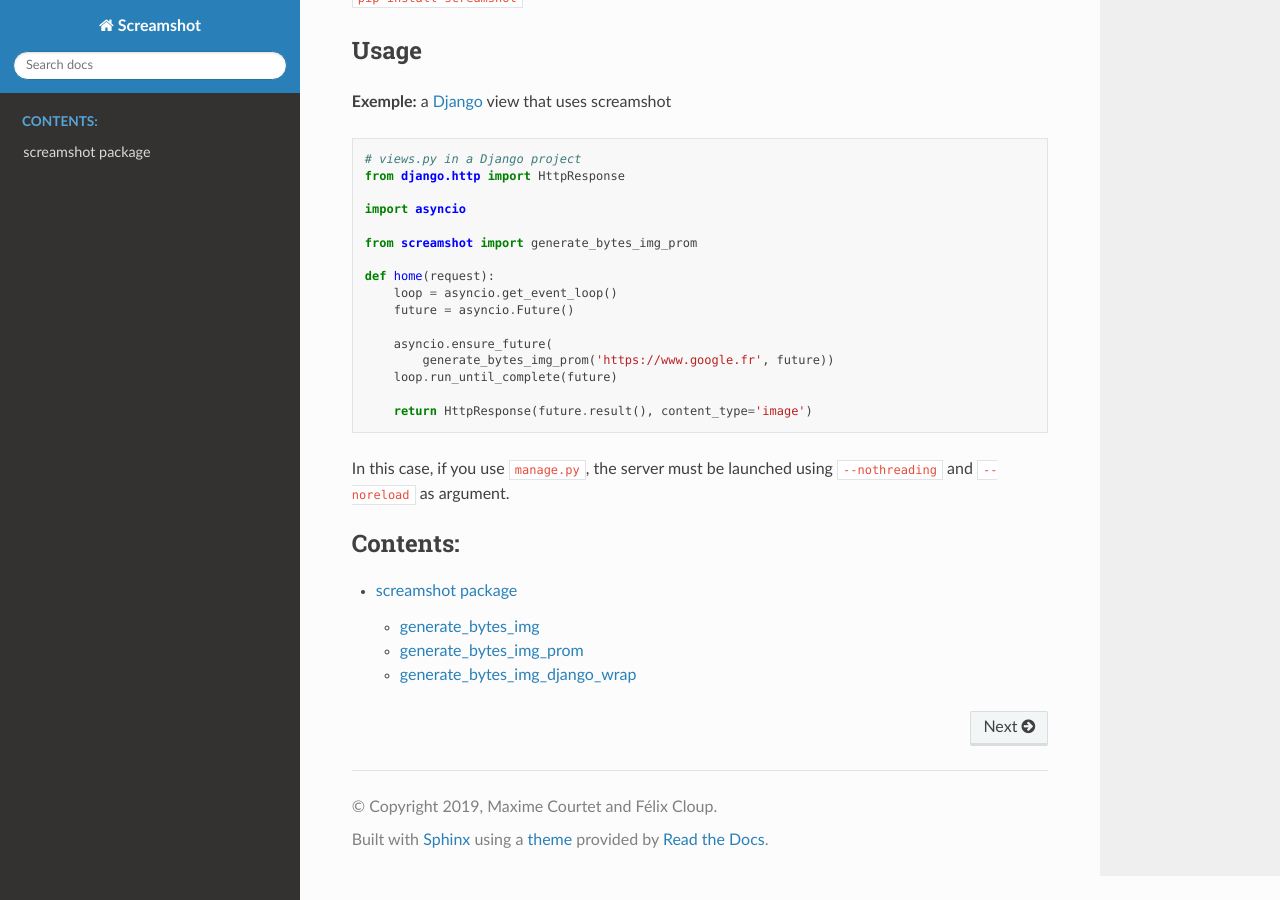
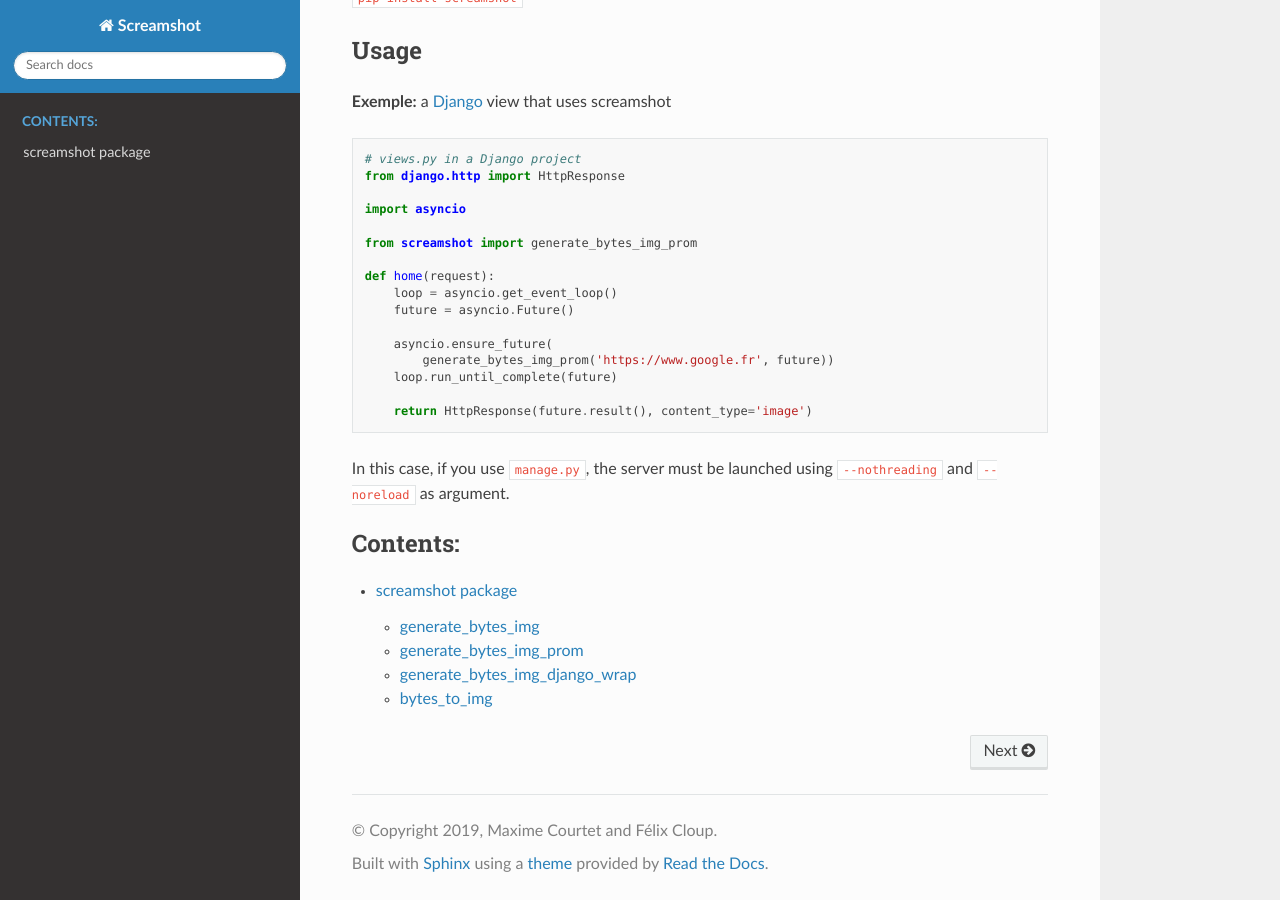
Before and after one commit to makinacorpus/screamshot, a Sphinx documentation site: the page built from docs/index.rst, in a window 1280 px wide and 900 px high, scrolled down 503 px. Built offline with Sphinx 7.4.7 and the Read the Docs theme 2.0.0, drawn with Linux system fonts in a browser that asks for light colours.

Commit message:
Update doc

```diff
--- a/docs/screamshot.rst
+++ b/docs/screamshot.rst
@@ -17,3 +17,8 @@
 ------------------------------
 
 .. autofunction:: screamshot.generate_bytes_img_functions.generate_bytes_img_django_wrap
+
+bytes_to_img
+------------
+
+.. autofunction:: screamshot.bytes_to_img_function.bytes_to_img
```
